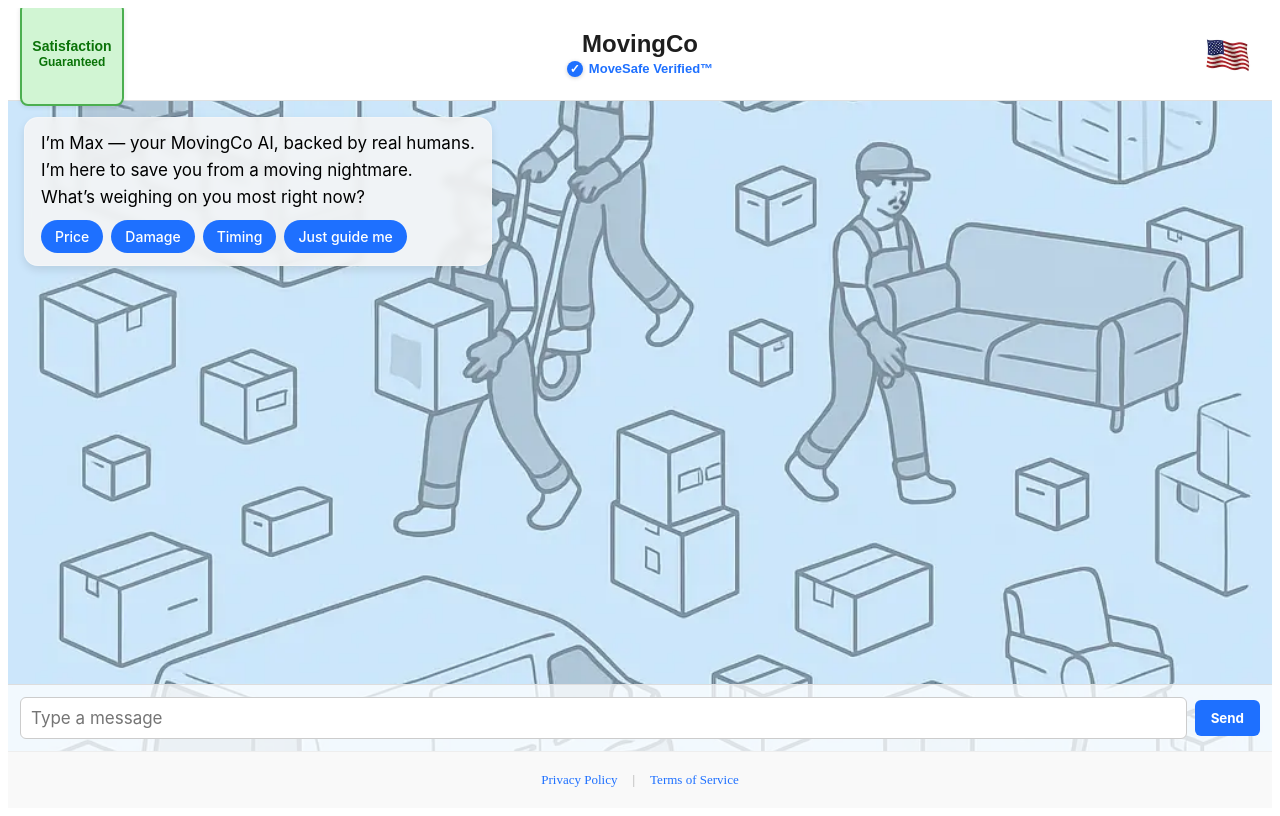
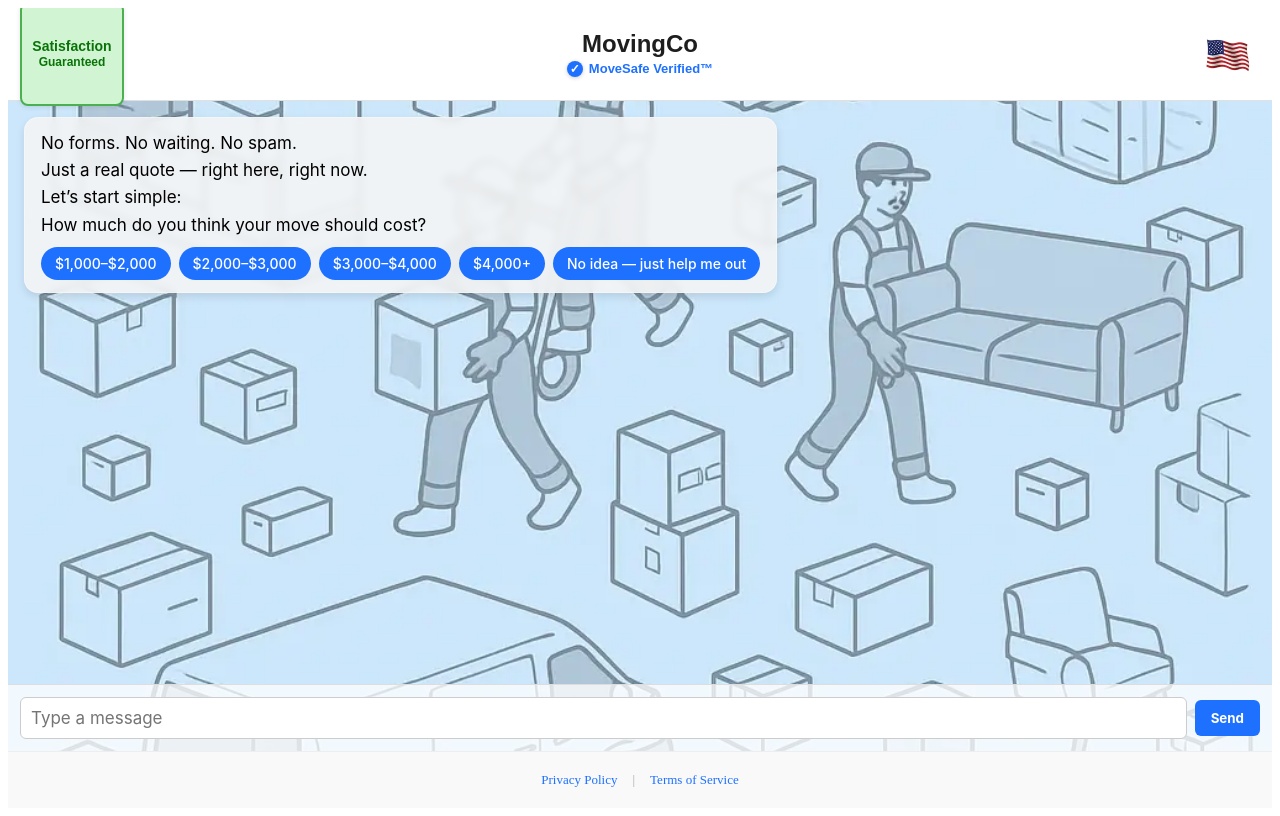
Before and after one commit to Trent2000Steel/V2, a Next.js app: page / in a window 1280 px wide. Built offline with nearby package versions, Linux system fonts and the light colour scheme.

Commit message:
Update ChatUI.js

```diff
--- a/components/ChatUI.js
+++ b/components/ChatUI.js
@@ -125,8 +125,14 @@ export default function ChatUI() {
     {
       id: 1,
       role: 'assistant',
-      text: `I’m Max — your MovingCo AI, backed by real humans.\nI’m here to save you from a moving nightmare.\nWhat’s weighing on you most right now?`,
-      options: ['Price', 'Damage', 'Timing', 'Just guide me'],
+      text: `No forms. No waiting. No spam.\nJust a real quote — right here, right now.\nLet’s start simple:\n\nHow much do you think your move should cost?`,
+      options: [
+        '$1,000–$2,000',
+        '$2,000–$3,000',
+        '$3,000–$4,000',
+        '$4,000+',
+        'No idea — just help me out'
+      ],
     },
   ]);
   const [input, setInput] = useState('');
```
